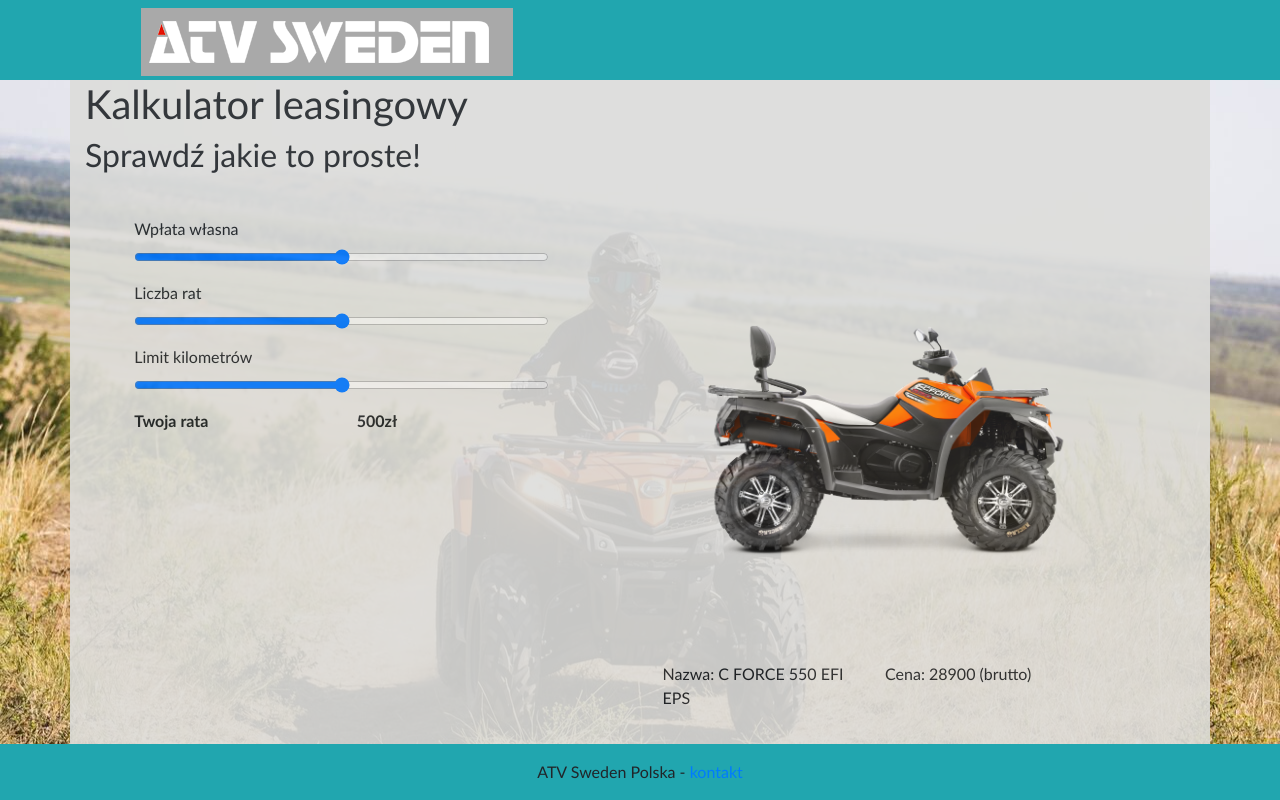
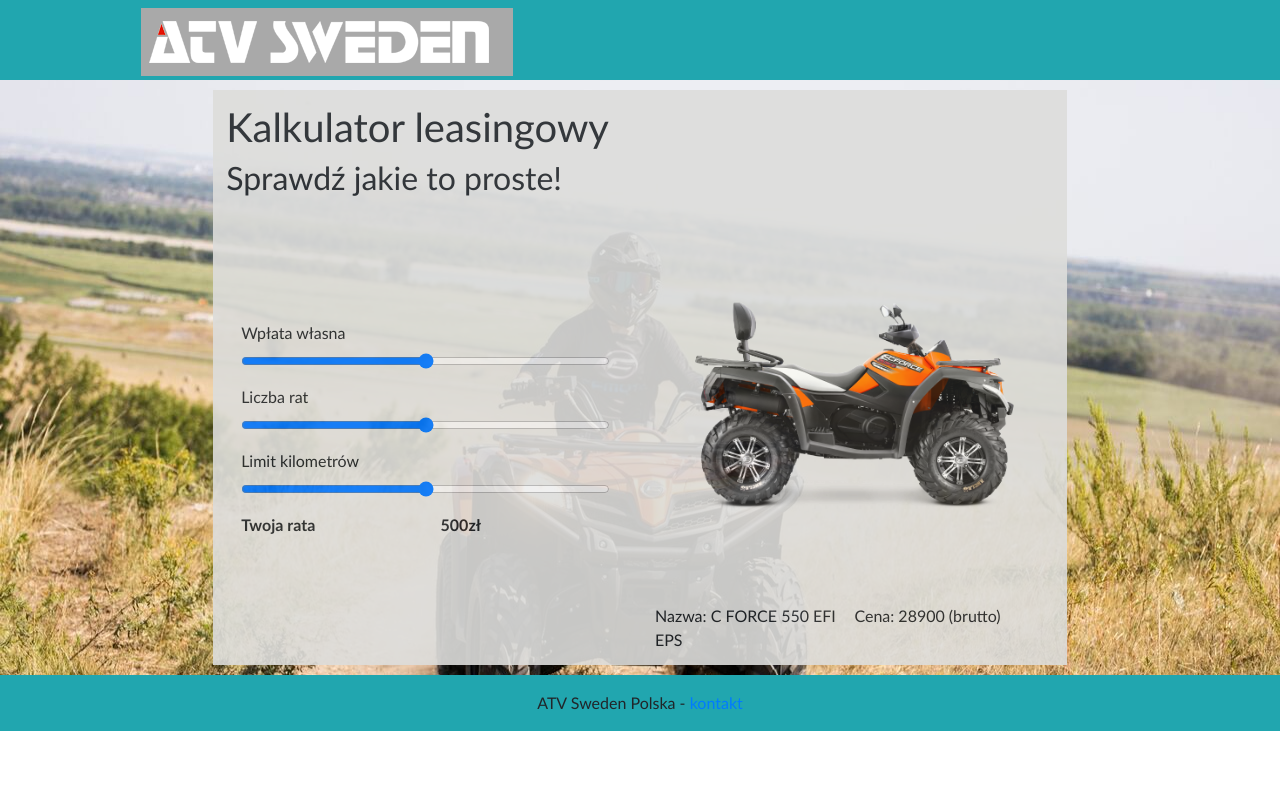
Before and after one commit to emilm0/leasingCalculator, an Angular app: page / in a window 1280 px wide. Built offline with nearby package versions, Linux system fonts and the light colour scheme.

Commit message:
fix margin

```diff
--- a/src/app/components/body/body.component.css
+++ b/src/app/components/body/body.component.css
@@ -1,6 +1,11 @@
 .container {
     background-color: rgb(221, 221, 219);
     opacity: 0.9;
+    margin-top: 10px;
+    margin-bottom: 10px;
+    margin-left: auto;
+    margin-right: auto;
+    padding: 1%;
 }
 
 .row {
@@ -8,11 +13,9 @@
 }
 
 #f2 {
-    margin: 3%;
+    /* margin: 3%; */
 }
 #calculator{
-    opacity: 1.0;
-
-    margin: 3%;
-
+    margin-top: auto;
+    margin-bottom: auto;
 }
--- a/src/app/components/body/body.component.html
+++ b/src/app/components/body/body.component.html
@@ -1,11 +1,11 @@
-<div class="container">
+<div class="container col-lg-8 col-10">
    <h1>Kalkulator leasingowy</h1>
    <h2>Sprawdź jakie to proste!</h2>
     <div class="row">
-        <div class="col-lg-5 order-2 order-lg-1" id="calculator">
+        <div class="col-lg-6 order-2 order-lg-1" id="calculator">
             <app-calculator></app-calculator>
         </div>
-        <div class="col-lg-5 order-1 order-lg-2" id="f2">
+        <div class="col-lg-6 order-1 order-lg-2" id="f2">
             <div class="row">
                 <img class="col-md-12" src={{vehicles[1].img}}>
             </div>
```
